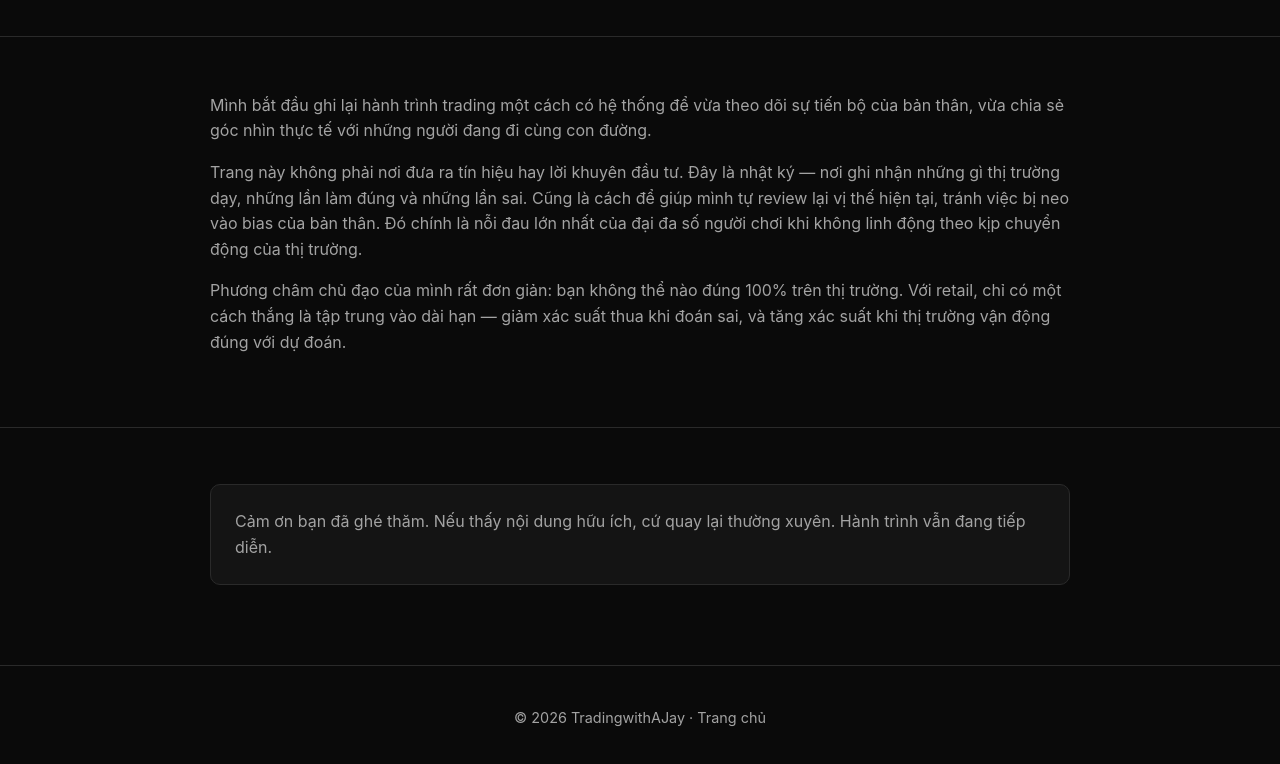
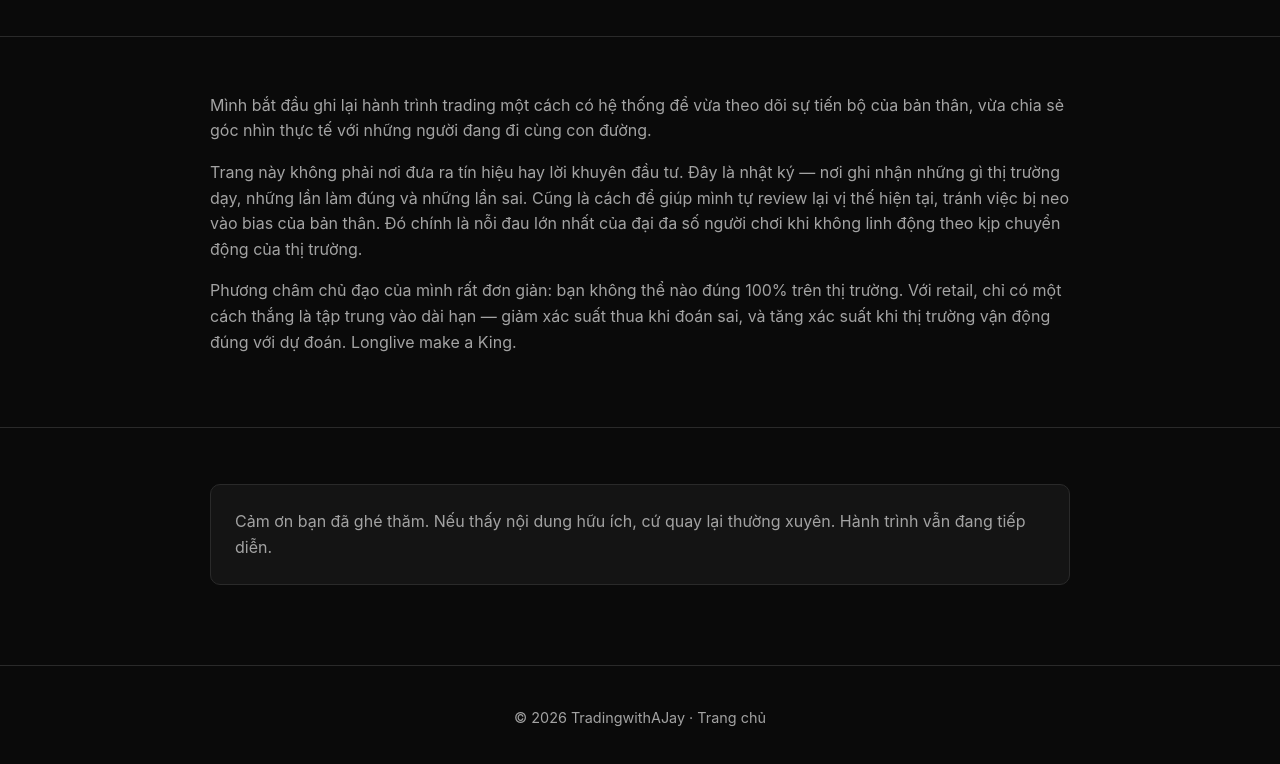
Before and after one commit to jayc9298-maker/TradingwithAjay, a plain HTML site: page about.html in a window 1280 px wide. Shown: the part 180-944 px from the top of the page. Drawn offline with Linux system fonts and the light colour scheme.

Commit message:
Update about.html

```diff
--- a/about.html
+++ b/about.html
@@ -3,7 +3,7 @@
 <head>
   <meta charset="UTF-8">
   <meta name="viewport" content="width=device-width, initial-scale=1.0">
-  <title>Về mình — TradingwithAJay</title>
+  <title>About me — TradingwithAJay</title>
   <meta name="description" content="Hành trình trading và góc nhìn cá nhân của TradingwithAJay.">
   <link rel="stylesheet" href="style.css">
 </head>
@@ -34,7 +34,7 @@
 
         <p>Trang này không phải nơi đưa ra tín hiệu hay lời khuyên đầu tư. Đây là nhật ký — nơi ghi nhận những gì thị trường dạy, những lần làm đúng và những lần sai. Cũng là cách để giúp mình tự review lại vị thế hiện tại, tránh việc bị neo vào bias của bản thân. Đó chính là nỗi đau lớn nhất của đại đa số người chơi khi không linh động theo kịp chuyển động của thị trường.</p>
 
-        <p>Phương châm chủ đạo của mình rất đơn giản: bạn không thể nào đúng 100% trên thị trường. Với retail, chỉ có một cách thắng là tập trung vào dài hạn — giảm xác suất thua khi đoán sai, và tăng xác suất khi thị trường vận động đúng với dự đoán.</p>
+        <p>Phương châm chủ đạo của mình rất đơn giản: bạn không thể nào đúng 100% trên thị trường. Với retail, chỉ có một cách thắng là tập trung vào dài hạn — giảm xác suất thua khi đoán sai, và tăng xác suất khi thị trường vận động đúng với dự đoán. Longlive make a King.</p>
       </div>
     </section>
 
```
